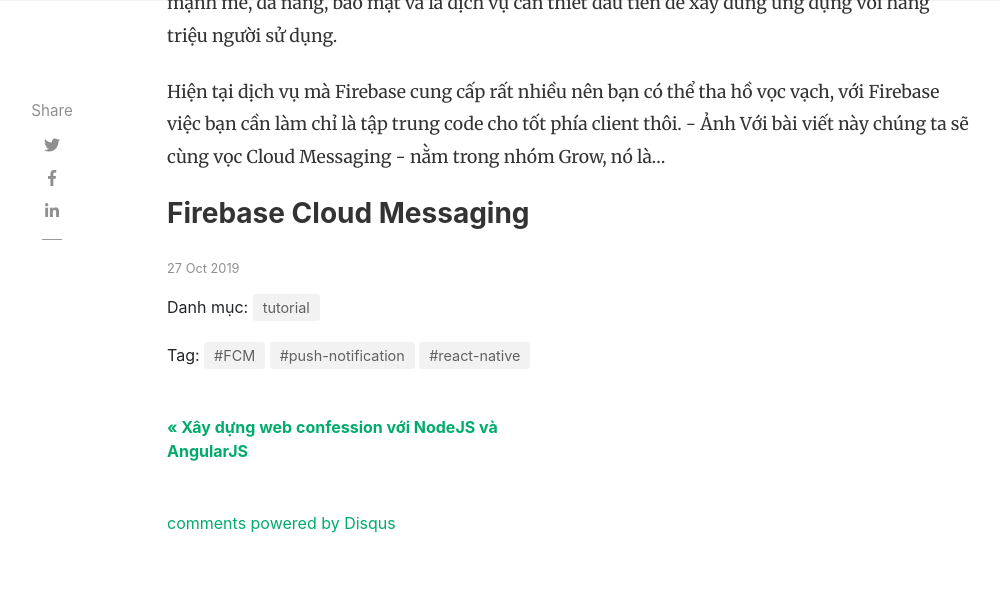
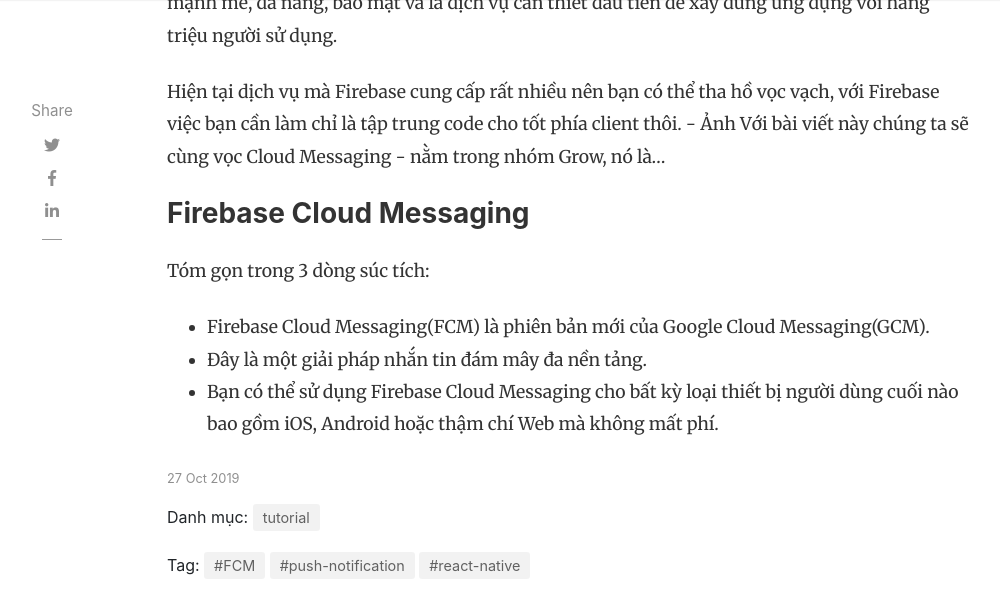
Before and after one commit to tuitucode/tuitucode.github.io, a Jekyll site: the page built from _posts/2019-10-27-push-notification-w-FCM-in-react-native.md, in a window 1280 px wide and 900 px high, scrolled down 2570 px, cut to the strip 0-599 px from the top of the window. Shown: the whole strip, without its empty margins (118-1118 px from the left). Built offline with Jekyll 4.4.1, drawn with Linux system fonts in a browser that asks for light colours; nearby versions of some CDN libraries; comment, search, counter and statistics services are not loaded.

Commit message:
Create 2019-10-27-push-notification-w-FCM-in-react-native.md

```diff
--- a/_posts/2019-10-27-push-notification-w-FCM-in-react-native.md
+++ b/_posts/2019-10-27-push-notification-w-FCM-in-react-native.md
@@ -47,3 +47,7 @@
 	- Ảnh
 Với bài viết này chúng ta sẽ cùng vọc Cloud Messaging - nằm trong nhóm Grow, nó là...
 ### Firebase Cloud Messaging
+Tóm gọn trong 3 dòng súc tích:
+- Firebase Cloud Messaging(FCM) là phiên bản mới của Google Cloud Messaging(GCM).
+- Đây là một giải pháp nhắn tin đám mây đa nền tảng.
+- Bạn có thể sử dụng Firebase Cloud Messaging cho bất kỳ loại thiết bị người dùng cuối nào bao gồm iOS, Android hoặc thậm chí Web mà không mất phí.
```
